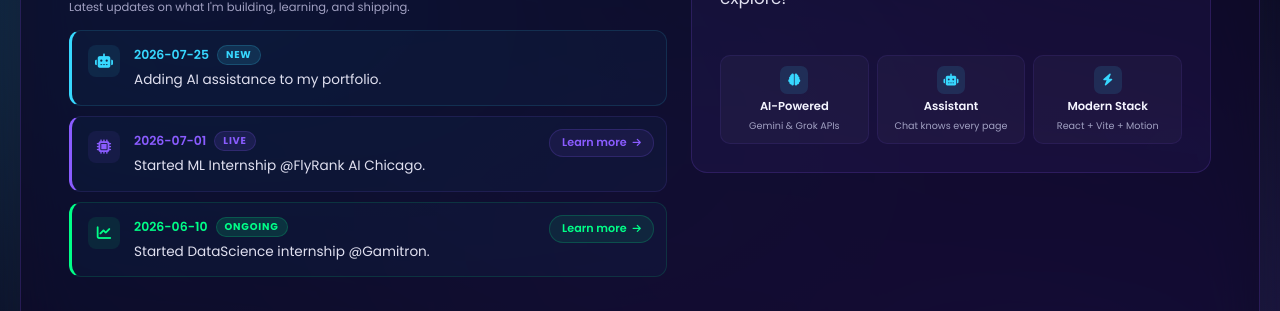
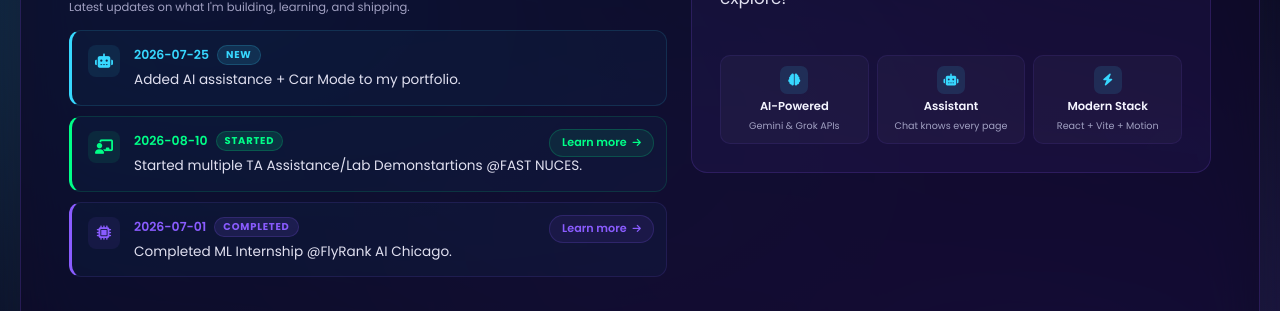
Before and after one commit to HassanNawaz14/Portfolio, a React (Vite) app: page /api/greeting in a window 1280 px wide. Shown: the part 201-512 px from the top of the page. Built offline with nearby package versions, Linux system fonts and the light colour scheme; no server answers.

Commit message:
changing announcements

```diff
--- a/src/content/announcements.js
+++ b/src/content/announcements.js
@@ -5,27 +5,28 @@ export const announcements = [
   {
     id: 'ai-assist',
     date: '2026-07-25',
-    text: 'Adding AI assistance to my portfolio.',
+    text: 'Added AI assistance + Car Mode to my portfolio.',
     label: 'New',
     icon: 'fa-robot',
     color: 'cyan',
   },
   {
+    id: 'ta-assistant',
+    date: '2026-08-10',
+    text: 'Started multiple TA Assistance/Lab Demonstartions @FAST NUCES.',
+    label: 'Started',
+    icon: 'fa-chalkboard-teacher',
+    color: 'green',
+    link: 'https://www.linkedin.com/in/hafiz-m-hassan-322331256/',
+  },
+  {
     id: 'ml-internship',
     date: '2026-07-01',
-    text: 'Started ML Internship @FlyRank AI Chicago.',
-    label: 'Live',
+    text: 'Completed ML Internship @FlyRank AI Chicago.',
+    label: 'Completed',
     icon: 'fa-microchip',
     color: 'violet',
     link: 'https://www.linkedin.com/feed/update/urn:li:activity:7485665899903979520/',
   },
-  {
-    id: 'ds-internship',
-    date: '2026-06-10',
-    text: 'Started DataScience internship @Gamitron.',
-    label: 'Ongoing',
-    icon: 'fa-chart-line',
-    color: 'green',
-    link: 'https://www.linkedin.com/in/hafiz-m-hassan-322331256/',
-  },
+
 ]
```
